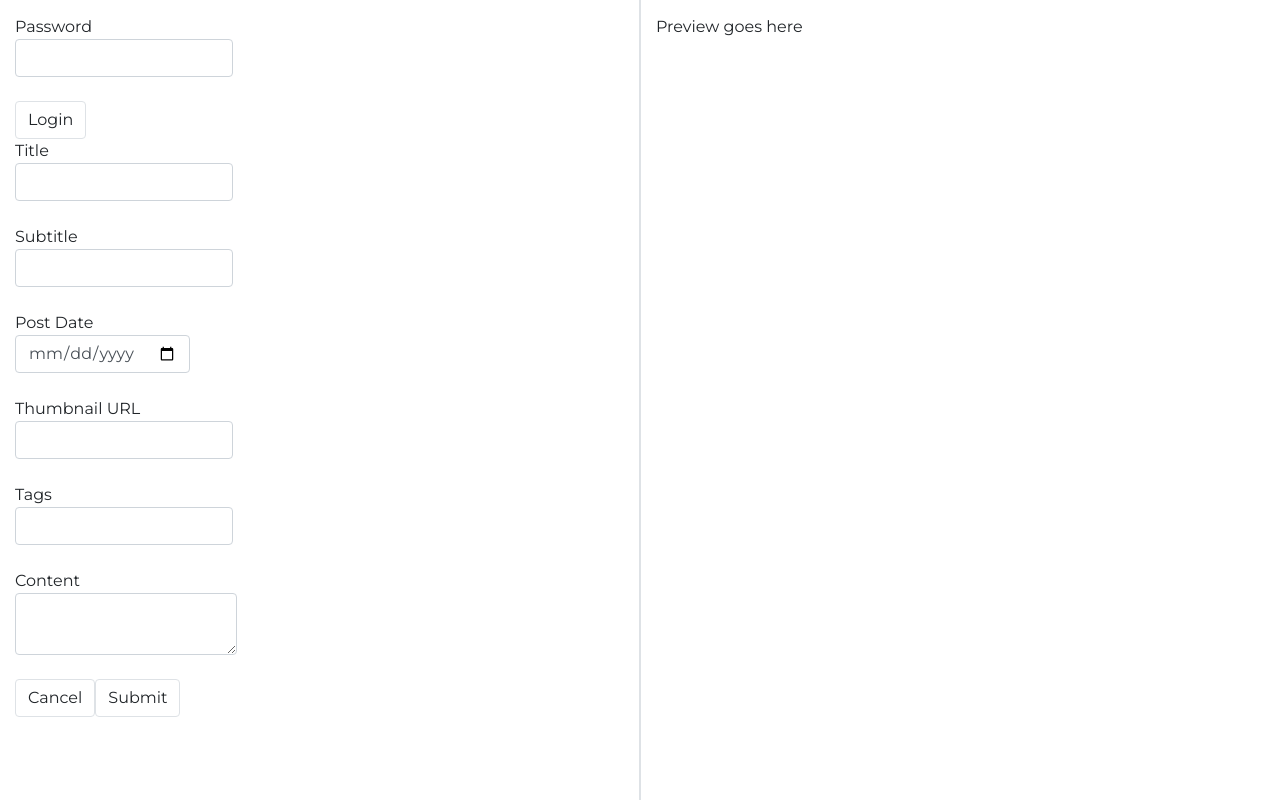
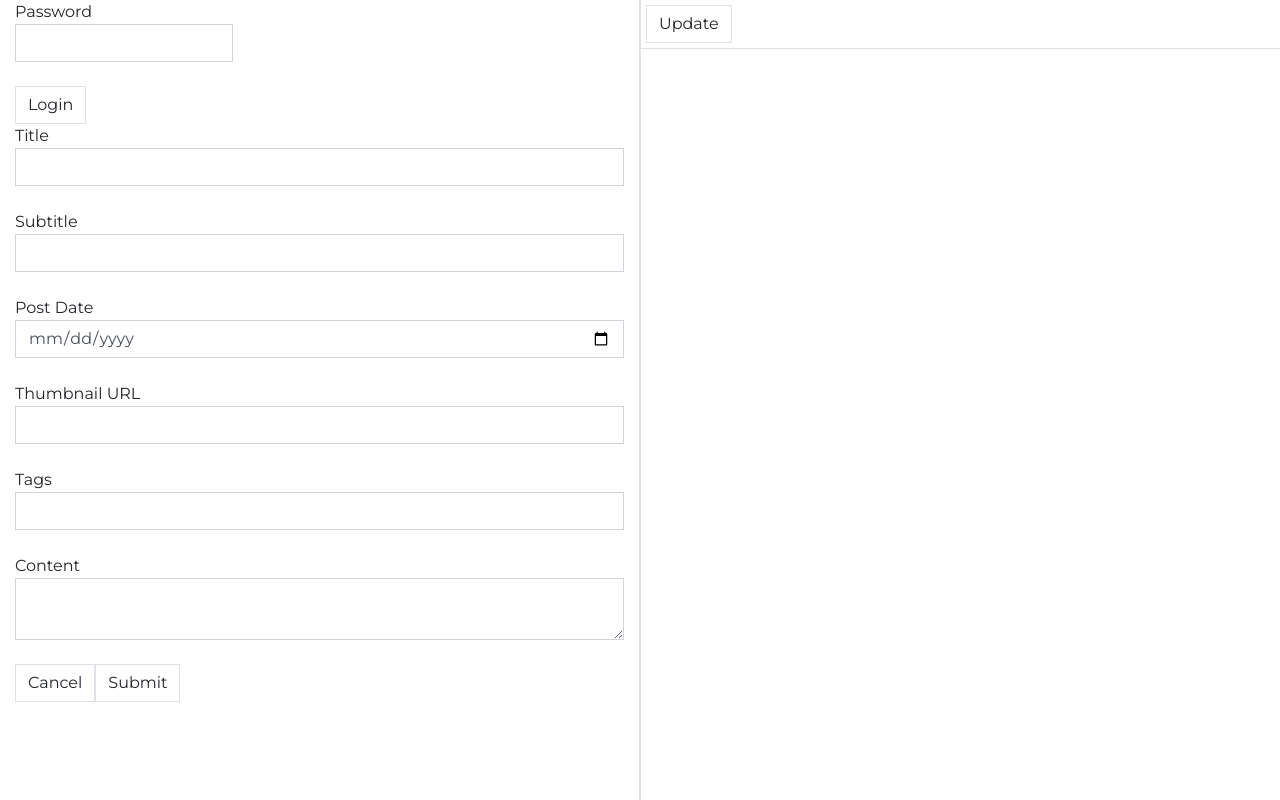
Before and after one commit to oatmonster/website-editor, an Angular app: page / in a window 1280 px wide. Built offline with nearby package versions, Linux system fonts and the light colour scheme.

Commit message:
Added preview component

```diff
--- a/src/app/app.module.ts
+++ b/src/app/app.module.ts
@@ -11,6 +11,7 @@ import { BrowserComponent } from './browser/browser.component';
 
 import { ApiService } from './api.service';
 import { LoginComponent } from './login/login.component';
+import { PreviewComponent } from './preview/preview.component';
 
 @NgModule( {
   imports: [
@@ -24,7 +25,8 @@ import { LoginComponent } from './login/login.component';
     AppComponent,
     EditorComponent,
     BrowserComponent,
-    LoginComponent
+    LoginComponent,
+    PreviewComponent
   ],
   providers: [
     ApiService
--- a/src/app/editor/editor.component.html
+++ b/src/app/editor/editor.component.html
@@ -50,10 +50,7 @@
   </div>
   <div class="col-6 border-left ">
     <div class="scroll">
-      <div class="container">
-        Preview goes here
-        <!-- <div *ngIf="md" [markdown]="md"></div> -->
-      </div>
+      <preview *ngIf="md" [rawMarkdown]="blogForm.value.content"></preview>
     </div>
   </div>
 </div>
--- a/src/app/editor/editor.component.scss
+++ b/src/app/editor/editor.component.scss
@@ -1,5 +1,12 @@
 .scroll {
   height: 100vh;
   overflow-y: auto;
-  padding-top: 15px;
 }
+
+textarea {
+  width: 100%;
+}
+
+label {
+  width: 100%;
+}
--- a/src/app/editor/editor.component.ts
+++ b/src/app/editor/editor.component.ts
@@ -16,12 +16,12 @@ export class EditorComponent implements OnInit {
   constructor( private httpClient: HttpClient, private apiService: ApiService ) { }
 
   blogForm = new FormGroup( {
-    title: new FormControl(),
+    title: new FormControl( '' ),
     subtitle: new FormControl( '' ),
     date: new FormControl(),
     thumbnailUrl: new FormControl(),
     tags: new FormControl( '' ),
-    content: new FormControl(),
+    content: new FormControl( '' ),
   } );
 
   ngOnInit(): void {
--- /dev/null
+++ b/src/app/preview/preview.component.html
@@ -0,0 +1,6 @@
+<div class="menu border-bottom">
+  <button class="btn border" (click)="update()">Update</button>
+</div>
+<div class="container">
+  <markdown *ngIf="rawMarkdown" [markdown]="rawMarkdown"></markdown>
+</div>
--- /dev/null
+++ b/src/app/preview/preview.component.scss
@@ -0,0 +1,7 @@
+.menu {
+  position: sticky;
+  top: 0;
+  z-index: 1020;
+  padding: 5px;
+  background-color: white;
+}
--- /dev/null
+++ b/src/app/preview/preview.component.ts
@@ -0,0 +1,25 @@
+import { Component, OnInit, Input } from '@angular/core';
+
+@Component( {
+  selector: 'preview',
+  templateUrl: './preview.component.html',
+  styleUrls: [ './preview.component.scss' ]
+} )
+export class PreviewComponent implements OnInit {
+
+  @Input()
+  rawMarkdown: string;
+
+  public markdown: string;
+
+  constructor() { }
+
+  ngOnInit(): void {
+    this.update();
+  }
+
+  update(): void {
+    this.markdown = this.rawMarkdown;
+  }
+
+}
--- a/src/styles.scss
+++ b/src/styles.scss
@@ -1,12 +1,10 @@
 @import "../node_modules/prismjs/themes/prism.css";
-@import "../node_modules/bootstrap/scss/bootstrap";
 
 $theme-colors: (
   "dark": #222222
 );
 
 $font-family-sans-serif: 'Montserrat', sans-serif;
-$font-family-base: $font-family-sans-serif;
 $font-family-monospace: 'Source Code Pro', monospace;
 
 $border-radius: 0px;
```
